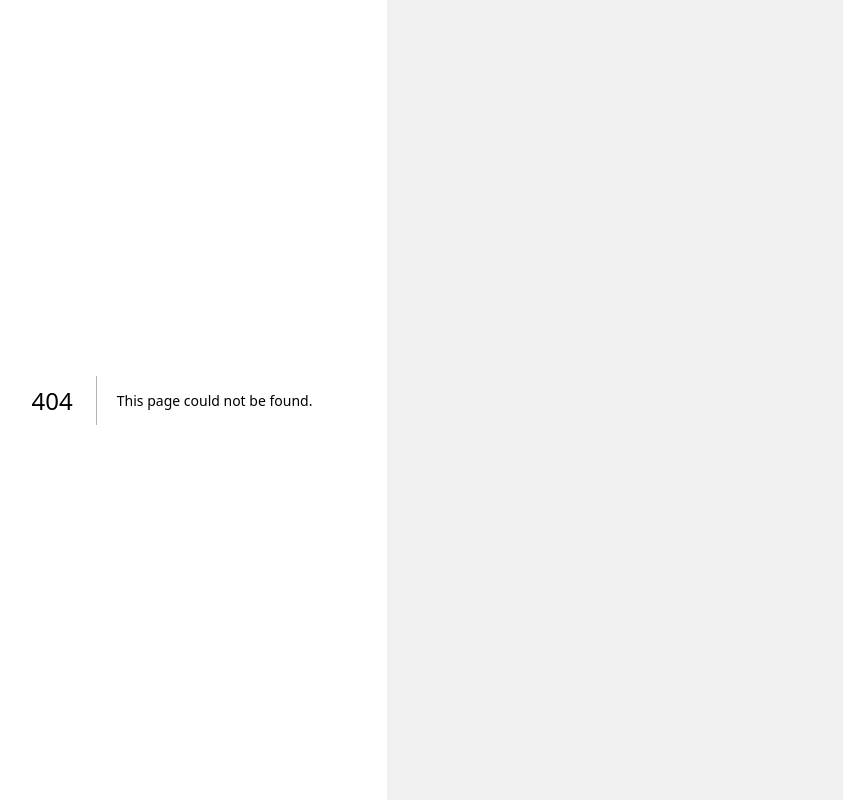
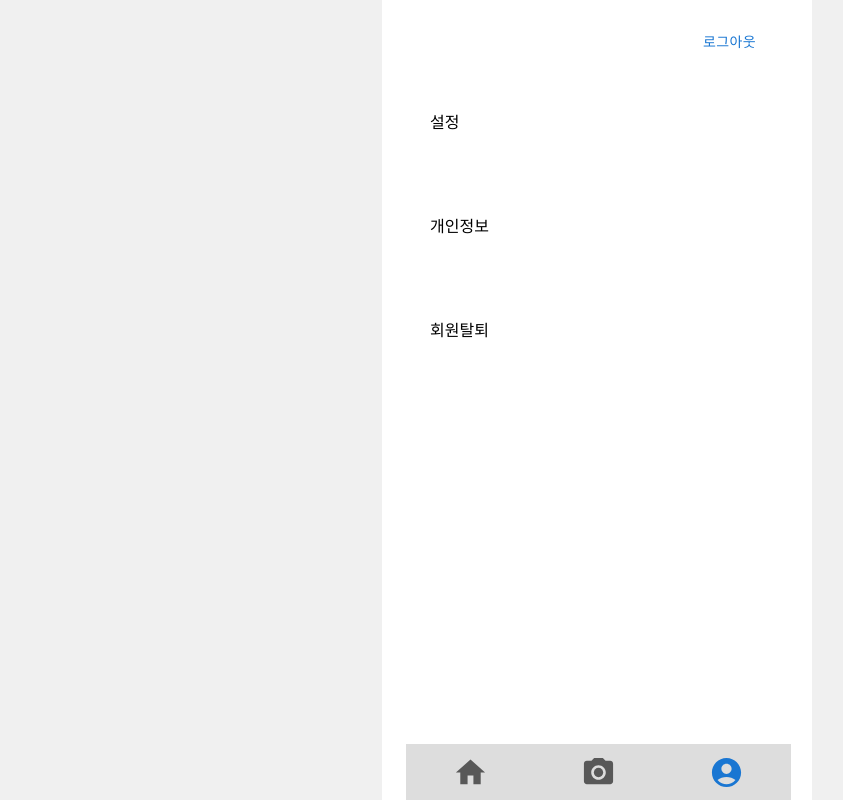
Before and after one commit to Fitapat/Fitapat-front, a Next.js app: page /user in a window 1280 px wide. Before the commit this address had no page. Shown: the whole page, without its empty margins (43-886 px from the left). Built offline with nearby package versions, Linux system fonts and the light colour scheme.

Commit message:
feat: 유저 페이지 프레임 (#23)

```diff
--- /dev/null
+++ b/src/app/user/page.jsx
@@ -0,0 +1,37 @@
+/* eslint-disable no-alert */
+
+'use client';
+
+import React from 'react';
+import { Stack, Button, Link } from '@mui/material';
+import Footer from '@/components/footer';
+
+const handleLogoutSubmit = (e) => {
+  e.preventDefault();
+  window.location = '/login';
+  alert('로그아웃되었습니다.');
+};
+
+export default function User() {
+  return (
+    <div>
+      <div style={{ display: 'flex', justifyContent: 'flex-end' }}>
+        <Button variant="text" onClick={handleLogoutSubmit} sx={{ margin: 3 }}>
+          로그아웃
+        </Button>
+      </div>
+      <Stack spacing={10} sx={{ padding: 3 }}>
+        <Link href="/" color="inherit" underline="hover">
+          설정
+        </Link>
+        <Link href="/" color="inherit" underline="hover">
+          개인정보
+        </Link>
+        <Link href="/" color="inherit" underline="hover">
+          회원탈퇴
+        </Link>
+      </Stack>
+      <Footer />
+    </div>
+  );
+}
```
